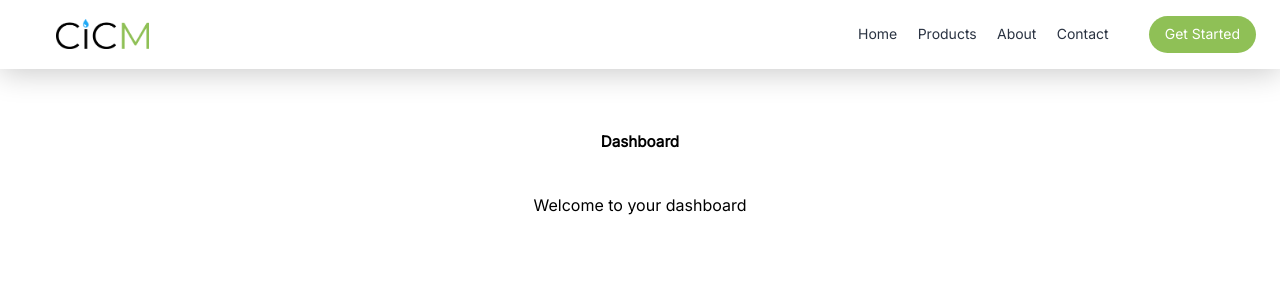
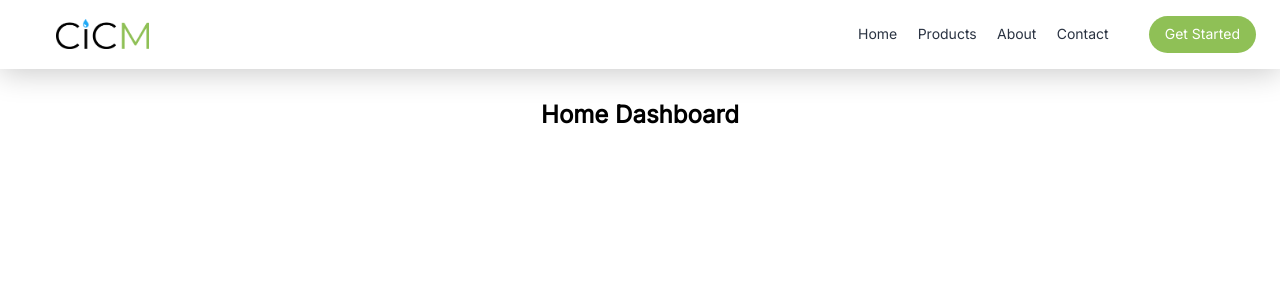
Before and after one commit to HamzaBenyazid/CI_CM_Frontend, a React (Create React App) app in the folder cicm/: page /dashboard in a window 1280 px wide. Shown: the top 300 px of the page. Built offline with nearby package versions, Linux system fonts and the light colour scheme.

Commit message:
add dashboards

```diff
--- a/cicm/src/components/dashboard/DashboardHeader.js
+++ /dev/null
@@ -1,21 +0,0 @@
-import * as React from "react";
-import { Box, Typography } from "@mui/material";
-
-export const DashboardHeader = () => {
-  return (
-    <Box
-      display="flex"
-      flexDirection="column"
-      sx={{ mt: 4, mb: 8, width: "80%", mx: "auto" }}
-      alignItems="center"
-      gap={5}
-    >
-      <Typography variant="h4" sx={{ color: "black" }}>
-        Dashboard
-      </Typography>
-      <Typography variant="subtitle1" sx={{ color: "black" }}>
-        Welcome to your dashboard
-      </Typography>
-    </Box>
-  );
-};
--- a/cicm/src/pages/dashboard/Dashboard.js
+++ b/cicm/src/pages/dashboard/Dashboard.js
@@ -1,17 +1,25 @@
-import { Box } from "@mui/material";
-import { DashboardHeader } from "components/dashboard/DashboardHeader";
+import { Box, Typography } from "@mui/material";
 import * as React from "react";
 
-export const Dashboard = () => {
+export const Dashboard = ({ dashboard, url }) => {
   return (
     <Box
       display="flex"
       flexDirection="column"
-      sx={{ mt: 4, mb: 8, width: "80%", mx: "auto" }}
+      sx={{ mt: 4, mb: 8, width: "90%", mx: "auto" }}
       alignItems="center"
-      gap={5}
+      gap={1}
     >
-      <DashboardHeader />
+      <Typography variant="h2" sx={{ color: "black" }}>
+        {dashboard} Dashboard
+      </Typography>
+      <Box
+        component="iframe"
+        src={url}
+        height="600px"
+        width="100%"
+        sx={{ border: 0 }}
+      />
     </Box>
   );
 };
--- /dev/null
+++ b/cicm/src/pages/dashboard/HomeDashboard.js
@@ -0,0 +1,7 @@
+import * as React from "react";
+
+import { Dashboard } from "./Dashboard";
+
+const HomeDashboard = () => <Dashboard dashboard="Home" url="" />;
+
+export default HomeDashboard;
--- /dev/null
+++ b/cicm/src/pages/dashboard/MoistureDashboard.js
@@ -0,0 +1,13 @@
+import * as React from 'react';
+
+import { Dashboard } from './Dashboard';
+
+const MoistureDashboard = () => (
+    <Dashboard
+        dashboard="Moisture"
+        url="https://ci-cm.kb.us-central1.gcp.cloud.es.io:9243/app/dashboards#/view/6df2cdf0-9809-11ed-af97-6f8fde4c1c9c?_g=(refreshInterval%3A(pause%3A!t%2Cvalue%3A0)%2Ctime%3A(from%3Anow-15m%2Cto%3Anow))"
+    />
+);
+
+
+export default MoistureDashboard;
--- /dev/null
+++ b/cicm/src/pages/dashboard/NPKDashboard.js
@@ -0,0 +1,12 @@
+import * as React from 'react';
+
+import { Dashboard } from './Dashboard';
+
+const NPKDashboard = () => (
+    <Dashboard
+        dashboard="NPK"
+        url="https://ci-cm.kb.us-central1.gcp.cloud.es.io:9243/app/dashboards#/view/df73ec30-9808-11ed-af97-6f8fde4c1c9c?_g=(refreshInterval%3A(pause%3A!t%2Cvalue%3A0)%2Ctime%3A(from%3Anow-15m%2Cto%3Anow))"
+    />
+);
+
+export default NPKDashboard;
--- /dev/null
+++ b/cicm/src/pages/dashboard/TemperatureDashboard.js
@@ -0,0 +1,11 @@
+import * as React from "react";
+import { Dashboard } from "./Dashboard";
+
+const TemperatureDashboard = () => (
+  <Dashboard
+    dashboard="Temperature"
+    url="https://ci-cm.kb.us-central1.gcp.cloud.es.io:9243/app/dashboards#/view/2f529680-97e5-11ed-af97-6f8fde4c1c9c?embed=true&_g=(refreshInterval%3A(pause%3A!t%2Cvalue%3A0)%2Ctime%3A(from%3A'2023-01-19T10%3A35%3A14.845Z'%2Cto%3A'2023-01-19T10%3A39%3A49.660Z'))"
+  />
+);
+
+export default TemperatureDashboard;
--- /dev/null
+++ b/cicm/src/pages/dashboard/WeatherDashboard.js
@@ -0,0 +1,12 @@
+import * as React from "react";
+
+import { Dashboard } from "./Dashboard";
+
+const WeatherDashboard = () => (
+  <Dashboard
+    dashboard="Weather"
+    url="https://ci-cm.kb.us-central1.gcp.cloud.es.io:9243/app/dashboards#/view/f8435a30-9807-11ed-af97-6f8fde4c1c9c?_g=(refreshInterval%3A(pause%3A!t%2Cvalue%3A0)%2Ctime%3A(from%3Anow-15m%2Cto%3Anow))"
+  />
+);
+
+export default WeatherDashboard;
--- a/cicm/src/routes.js
+++ b/cicm/src/routes.js
@@ -1,8 +1,18 @@
 import React from "react";
 import { useRoutes } from "react-router-dom";
-import { Dashboard } from "pages/dashboard/Dashboard";
+import TemperatureDashboard from "pages/dashboard/TemperatureDashboard";
+import MoistureDashboard from "pages/dashboard/MoistureDashboard";
+import HomeDashboard from "pages/dashboard/HomeDashboard";
+import WeatherDashboard from "pages/dashboard/WeatherDashboard";
+import NPKDashboard from "pages/dashboard/NPKDashboard";
 
-const sharedRoutes = [{ path: "dashboard", element: <Dashboard /> }];
+const sharedRoutes = [
+  { path: "/dashboard", element: <HomeDashboard /> },
+  { path: "/dashboard/temperature", element: <TemperatureDashboard /> },
+  { path: "/dashboard/moisture", element: <MoistureDashboard /> },
+  { path: "/dashboard/weather", element: <WeatherDashboard /> },
+  { path: "/dashboard/npk", element: <NPKDashboard /> },
+];
 
 const AnonymousUserRoutes = () =>
   useRoutes([...sharedRoutes, { path: "", element: <div>Home</div> }]);
```
Also changed, not shown: cicm/src/pages/dashboard/SolarRadiationDashboard.js (added, +12 -0 lines), 2 other files (tests, documents, lock files or other folders).
